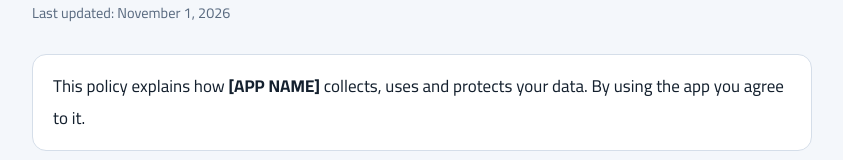
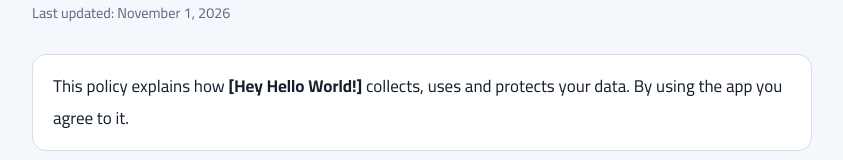
Before and after one commit to heyhelloworld2027-sudo/my-app-legal, a plain HTML site: page privacy.html in a window 1280 px wide. Shown: the part 190-350 px from the top of the page, without its empty margins (218-1061 px from the left). Drawn offline with Linux system fonts and the light colour scheme.

Commit message:
Update privacy.html

```diff
--- a/privacy.html
+++ b/privacy.html
@@ -16,7 +16,7 @@
 </header>
 <h1><span data-l="ar">سياسة الخصوصية</span><span data-l="en">Privacy Policy</span></h1>
 <p class="date"><span data-l="ar">آخر تحديث: 1 نوفمبر 2026</span><span data-l="en">Last updated: November 1, 2026</span></p>
-<div class="box"><span data-l="ar">توضح هذه السياسة كيف يجمع تطبيق <b>[اسم التطبيق]</b> بياناتك ويستخدمها ويحميها. باستخدامك التطبيق فإنك توافق على ما ورد هنا.</span><span data-l="en">This policy explains how <b>[APP NAME]</b> collects, uses and protects your data. By using the app you agree to it.</span></div><h2 data-l="ar">1. البيانات التي نجمعها</h2><div data-l="ar"><ul>
+<div class="box"><span data-l="ar">توضح هذه السياسة كيف يجمع تطبيق <b>[Hey Hello World!]</b> بياناتك ويستخدمها ويحميها. باستخدامك التطبيق فإنك توافق على ما ورد هنا.</span><span data-l="en">This policy explains how <b>[Hey Hello World!]</b> collects, uses and protects your data. By using the app you agree to it.</span></div><h2 data-l="ar">1. البيانات التي نجمعها</h2><div data-l="ar"><ul>
 <li><b>بيانات الحساب:</b> البريد الإلكتروني، كلمة المرور (تُخزَّن مشفّرة لدى مزوّد المصادقة ولا نراها)، الاسم، والصورة الشخصية.</li>
 <li><b>المحتوى الذي تنشئه:</b> الفيديوهات والصور والبثوث المباشرة والتعليقات التي ترفعها.</li>
 <li><b>الموقع الجغرافي التقريبي:</b> لأغراض الأمان والتحقق من الدولة/المدينة.</li>
```
